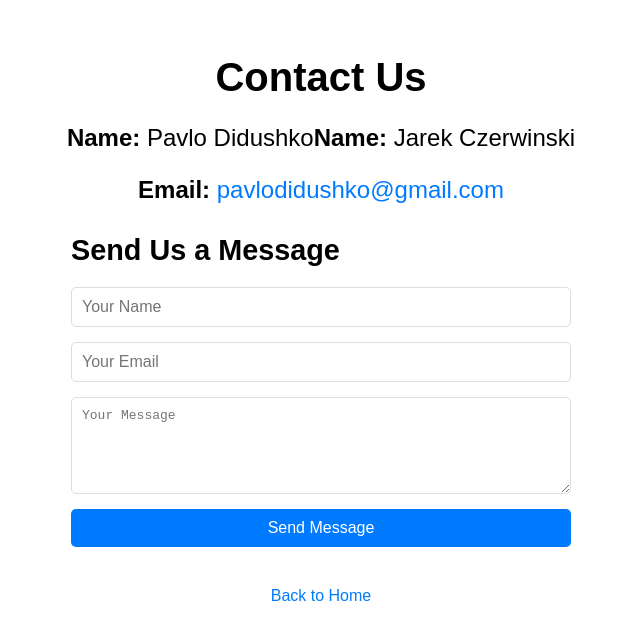
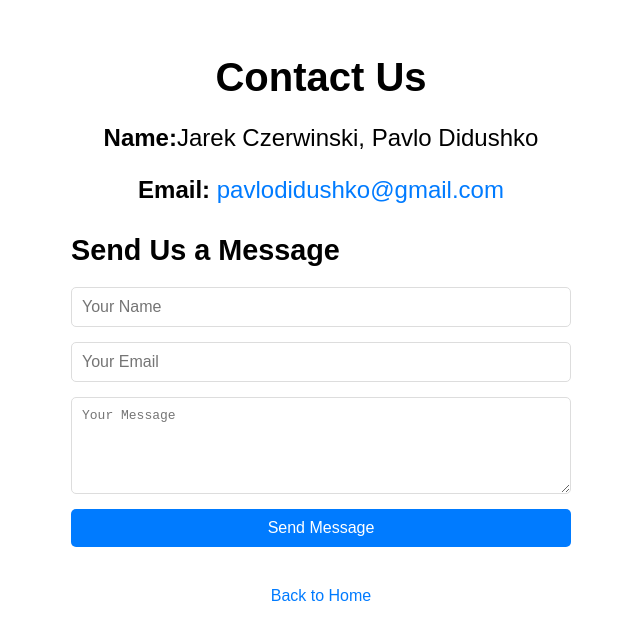
Before and after one commit to oldhand7/reco-universal, a Next.js app: page /contact in a window 1280 px wide. Shown: the top 640 px of the page, without its empty margins (319-959 px from the left). Built offline with nearby package versions, Linux system fonts and the light colour scheme.

Commit message:
contact changed

```diff
--- a/src/pages/contact.js
+++ b/src/pages/contact.js
@@ -6,8 +6,8 @@ const ContactPage = () => {
     <div style={{ fontFamily: 'Arial, sans-serif', padding: '20px', textAlign: 'center' }}>
       <h1 style={{ fontSize: '2.5em', marginBottom: '20px' }}>Contact Us</h1>
       <p style={{ fontSize: '1.5em', marginBottom: '10px' }}>
-        <strong>Name:</strong> Pavlo Didushko
-        <strong>Name:</strong> Jarek Czerwinski
+        <strong>Name:</strong>Jarek Czerwinski, Pavlo Didushko
+
       </p>
       <p style={{ fontSize: '1.5em', marginBottom: '20px' }}>
         <strong>Email:</strong>{' '}
```
